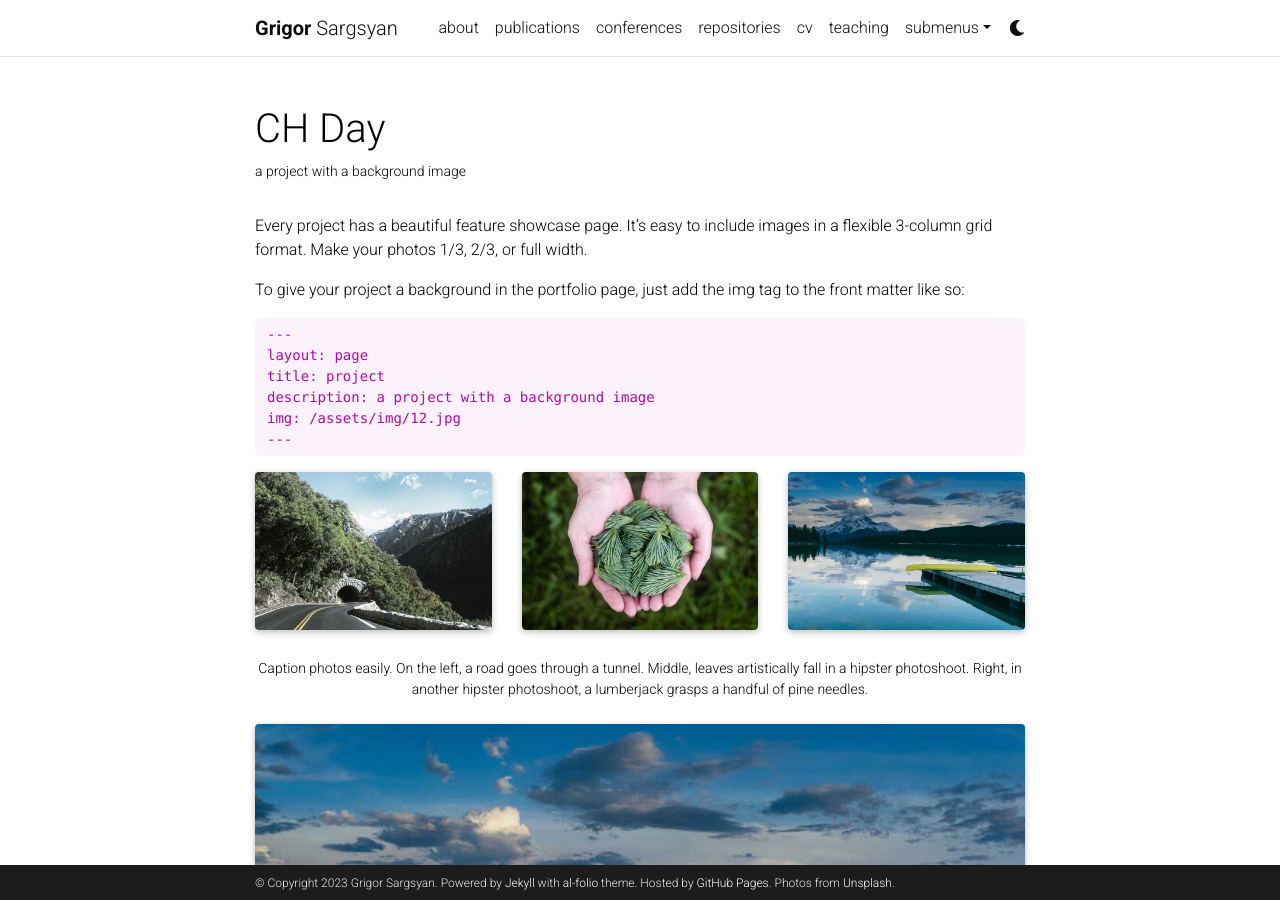
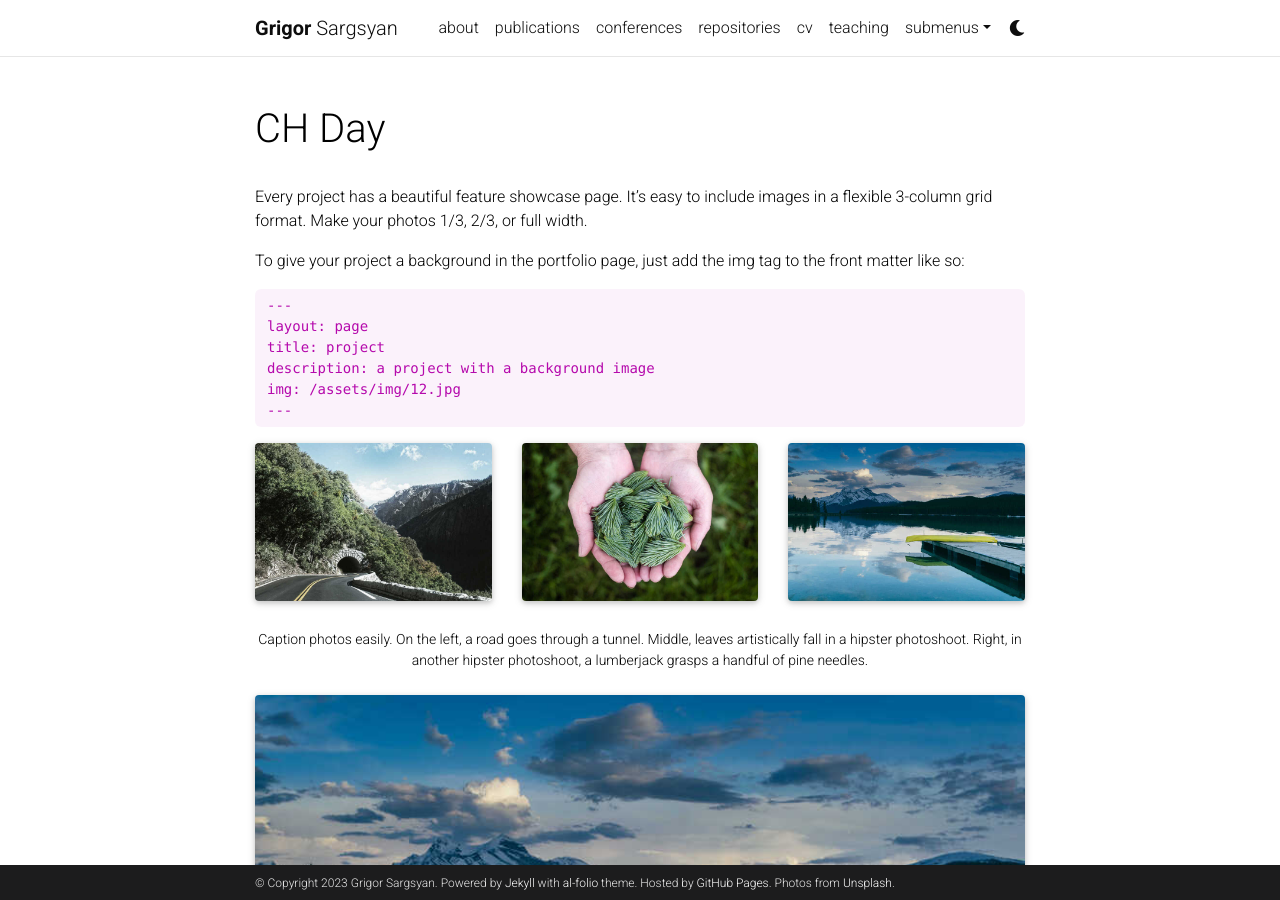
Before and after one commit to grigorsarg/grigorsarg.github.io, a Jekyll site: the page built from _projects/CH.md, in a window 1280 px wide and 900 px high. Built offline with Jekyll 4.4.1, drawn with Linux system fonts in a browser that asks for light colours; full-size pictures stand in for the smaller copies a plugin makes; comment, search, counter and statistics services are not loaded; a style sheet for code colours, icons or effects is not loaded.

Commit message:
Update and rename 1_project.md to CH.md

```diff
--- a/_projects/1_project.md
+++ b/_projects/CH.md
@@ -1,10 +1,10 @@
 ---
 layout: page
 title: CH Day
-description: a project with a background image
+description:
 img: assets/img/12.jpg
 importance: 1
-category: work
+category:
 ---
 
 Every project has a beautiful feature showcase page.
```
